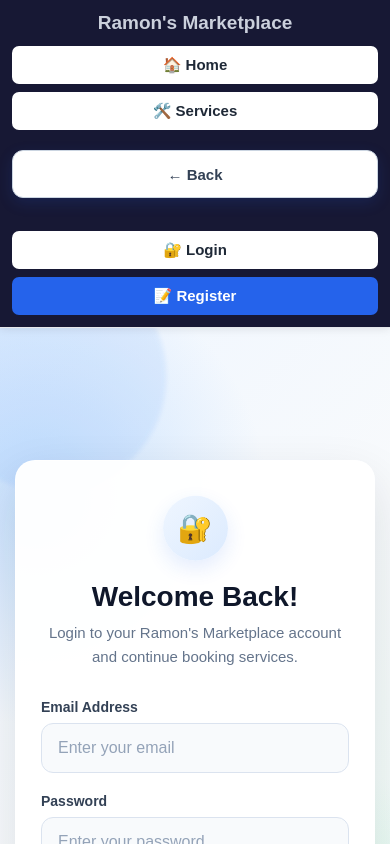
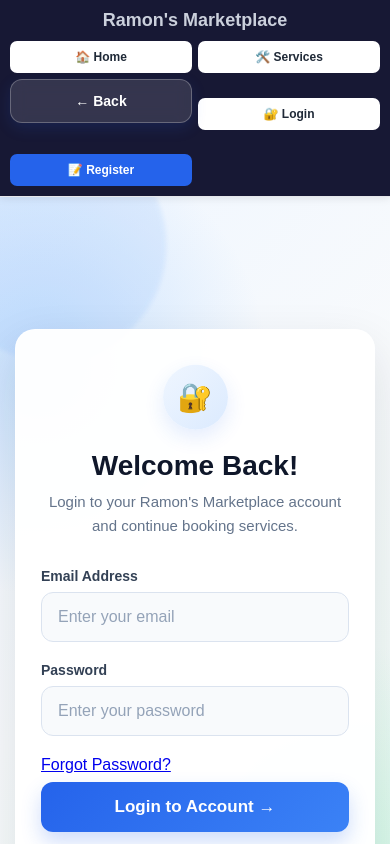
Before and after one commit to waitheravivyanne/Ramon-services, a React app in the folder frontend/: page /login in a window 390 px wide. Shown: the top 844 px of the page. Built offline with nearby package versions, Linux system fonts and the light colour scheme; no server answers; the HTML template or start-up script is replaced by a standard one.

Commit message:
Improve responsive mobile layout

```diff
--- a/frontend/src/App.css
+++ b/frontend/src/App.css
@@ -1,6 +1,6 @@
-
 /* =========================================================
-   GLOBAL RESET
+   RAMON'S SERVICE MARKETPLACE
+   GLOBAL RESPONSIVE FOUNDATION
 ========================================================= */
 
 *,
@@ -11,6 +11,7 @@
 
 html {
   width: 100%;
+  min-width: 0;
   min-height: 100%;
   margin: 0;
   padding: 0;
@@ -19,17 +20,22 @@ html {
 
 body {
   width: 100%;
+  min-width: 0;
   min-height: 100vh;
   margin: 0;
   padding: 0;
+
   font-family: Arial, sans-serif;
-  background: #F5F7FA;
+
+  background: #f5f7fa;
   color: #263238;
+
   overflow-x: hidden;
 }
 
 #root {
   width: 100%;
+  min-width: 0;
   min-height: 100vh;
   margin: 0;
   padding: 0;
@@ -37,12 +43,13 @@ body {
 }
 
 /* =========================================================
-   APP CONTAINER
+   GLOBAL APP CONTAINER
 ========================================================= */
 
 .app-container {
   width: 100%;
   max-width: 100%;
+  min-width: 0;
   min-height: 100vh;
   margin: 0;
   padding: 0;
@@ -50,7 +57,21 @@ body {
 }
 
 /* =========================================================
-   GENERAL ELEMENTS
+   IMPORTANT RESPONSIVE RULE
+========================================================= */
+
+main,
+header,
+footer,
+article,
+aside,
+nav,
+div {
+  min-width: 0;
+}
+
+/* =========================================================
+   TEXT
 ========================================================= */
 
 h1,
@@ -59,11 +80,19 @@ h3,
 h4,
 h5,
 h6,
-p {
+p,
+span,
+a,
+strong,
+small {
   max-width: 100%;
-  overflow-wrap: anywhere;
+  overflow-wrap: break-word;
   word-wrap: break-word;
 }
+
+/* =========================================================
+   MEDIA
+========================================================= */
 
 img,
 video,
@@ -73,44 +102,16 @@ canvas {
   height: auto;
 }
 
-a {
-  max-width: 100%;
-  overflow-wrap: anywhere;
-}
+/* =========================================================
+   FORM ELEMENTS
+========================================================= */
 
 input,
 select,
 textarea {
-  width: 100%;
   max-width: 100%;
   min-width: 0;
   box-sizing: border-box;
-}
-
-/* =========================================================
-   HEADINGS
-========================================================= */
-
-.app-title {
-  width: 100%;
-  max-width: 100%;
-  margin: 20px auto;
-  padding: 0 16px;
-  text-align: center;
-  color: #1565C0;
-  font-size: 40px;
-  line-height: 1.2;
-  overflow-wrap: anywhere;
-}
-
-.app-description {
-  width: 100%;
-  max-width: 800px;
-  margin: 0 auto 20px;
-  padding: 0 16px;
-  text-align: center;
-  color: #546E7A;
-  line-height: 1.6;
 }
 
 /* =========================================================
@@ -119,59 +120,78 @@ textarea {
 
 button {
   max-width: 100%;
+  min-width: 0;
   min-height: 44px;
-  padding: 12px 25px;
-  border: none;
-  border-radius: 8px;
-  background: #2E7D32;
-  color: #FFFFFF;
-  cursor: pointer;
-  font-size: 16px;
+
   box-sizing: border-box;
-}
 
-button:hover {
-  background: #1B5E20;
+  font-family: inherit;
 }
 
 /* =========================================================
-   NAVIGATION
+   LINKS
 ========================================================= */
 
-nav {
-  width: 100%;
-  max-width: 100%;
-  box-sizing: border-box;
-}
-
-.nav-links {
-  display: flex;
-  align-items: center;
-  gap: 15px;
-  flex-wrap: wrap;
+a {
   max-width: 100%;
 }
 
-.nav-links a,
-.nav-links button {
+/* =========================================================
+   DO NOT USE GLOBAL SECTION LAYOUTS
+   Page-specific sections should control their own padding.
+========================================================= */
+
+
+/* =========================================================
+   APP TITLE
+========================================================= */
+
+.app-title {
+  width: 100%;
   max-width: 100%;
-  overflow-wrap: anywhere;
+
+  margin: 20px auto;
+  padding: 0 16px;
+
+  text-align: center;
+
+  color: #1565c0;
+
+  font-size: 40px;
+  line-height: 1.2;
 }
 
+.app-description {
+  width: 100%;
+  max-width: 800px;
+
+  margin: 0 auto 20px;
+  padding: 0 16px;
+
+  text-align: center;
+
+  color: #546e7a;
+
+  line-height: 1.6;
+}
+
+
 /* =========================================================
-   HERO SECTION
+   HERO
 ========================================================= */
 
 .hero {
   width: 100%;
   max-width: 100%;
+  min-width: 0;
+
   box-sizing: border-box;
 }
 
 .hero h1,
 .hero p {
   max-width: 100%;
-  overflow-wrap: anywhere;
+  overflow-wrap: break-word;
 }
 
 .hero h1 {
@@ -182,261 +202,106 @@ nav {
   margin: 0 auto 25px;
 }
 
-/* =========================================================
-   GENERAL SECTIONS
-========================================================= */
-
-section {
-  width: 100%;
-  max-width: 100%;
-  box-sizing: border-box;
-}
 
 /* =========================================================
-   TABLETS
-   481px - 768px
+   TABLET
 ========================================================= */
 
 @media (max-width: 768px) {
 
   .app-title {
     font-size: 32px;
-    line-height: 1.2;
     margin: 16px auto;
-    padding: 0 20px;
+    padding: 0 16px;
   }
 
   .app-description {
     font-size: 15px;
-    padding: 0 20px;
+    padding: 0 16px;
   }
 
-  /* Navigation */
-
-  nav {
-    width: 100%;
-    padding: 10px 15px;
-  }
-
-  .nav-links {
-    width: 100%;
-    justify-content: center;
-    gap: 8px;
-  }
-
-  .nav-links a,
-  .nav-links button {
-    width: auto;
-    max-width: 180px;
-    padding: 10px 18px;
-    font-size: 15px;
-  }
-
-  /* Hero */
-
   .hero {
-    min-height: 500px;
-    height: auto;
-    padding: 60px 20px;
+    min-height: auto;
   }
 
   .hero h1 {
-    width: 100%;
-    max-width: 100%;
-    font-size: clamp(36px, 10vw, 60px);
-    line-height: 1.05;
-    text-align: center;
+    font-size: clamp(30px, 8vw, 48px);
+    line-height: 1.1;
   }
 
   .hero p {
-    width: 100%;
-    max-width: 90%;
-    font-size: 16px;
+    max-width: 100%;
+    font-size: 15px;
     line-height: 1.5;
-    text-align: center;
-  }
-
-  .hero button {
-    max-width: 100%;
-    font-size: 16px;
-    padding: 12px 25px;
-  }
-
-  /* Sections */
-
-  section {
-    width: 100%;
-    padding: 40px 20px;
   }
 }
 
+
 /* =========================================================
-   SMALL PHONES
-   361px - 480px
+   SMALL PHONE
 ========================================================= */
 
 @media (max-width: 480px) {
 
   .app-title {
     font-size: 27px;
-    line-height: 1.25;
-    margin: 15px auto;
+    line-height: 1.2;
+    margin: 14px auto;
     padding: 0 12px;
   }
 
   .app-description {
     font-size: 14px;
     line-height: 1.5;
-    padding: 0 15px;
+    padding: 0 12px;
   }
 
-  /* Navigation */
-
-  nav {
-    padding: 10px 12px;
-  }
-
-  .nav-links {
-    width: 100%;
-    flex-direction: column;
-    align-items: stretch;
-    gap: 8px;
-  }
-
-  .nav-links a,
-  .nav-links button {
-    width: 100%;
-    max-width: 100%;
-    text-align: center;
-    padding: 10px 15px;
-    font-size: 15px;
-  }
-
-  /* Hero */
-
   .hero {
-    min-height: auto;
-    padding: 45px 15px;
+    padding-left: 12px;
+    padding-right: 12px;
   }
 
   .hero h1 {
-    width: 100%;
-    font-size: clamp(30px, 10vw, 44px);
-    line-height: 1.1;
-    margin-bottom: 20px;
-  }
-
-  .hero p {
-    width: 100%;
-    max-width: 100%;
-    font-size: 15px;
-    line-height: 1.5;
-    margin-bottom: 20px;
-  }
-
-  .hero button {
-    width: 100%;
-    max-width: 320px;
-    display: block;
-    margin: 0 auto;
-    padding: 12px 16px;
-    font-size: 15px;
-  }
-
-  /* Sections */
-
-  section {
-    padding: 30px 15px;
-  }
-
-  /* Images */
-
-  img {
-    max-width: 100%;
-    height: auto;
-    display: block;
-  }
-}
-
-/* =========================================================
-   VERY SMALL PHONES
-   360px AND BELOW
-========================================================= */
-
-@media (max-width: 360px) {
-
-  .app-title {
-    font-size: 24px;
-    padding: 0 10px;
-  }
-
-  .app-description {
-    font-size: 13px;
-    padding: 0 12px;
-  }
-
-  nav {
-    padding: 8px 10px;
-  }
-
-  .nav-links a,
-  .nav-links button {
-    width: 100%;
-    max-width: 100%;
-    font-size: 14px;
-    padding: 9px 12px;
-  }
-
-  .hero {
-    padding: 35px 12px;
-  }
-
-  .hero h1 {
-    font-size: clamp(27px, 9vw, 36px);
+    font-size: clamp(26px, 9vw, 40px);
   }
 
   .hero p {
     font-size: 14px;
   }
 
-  .hero button {
-    width: 100%;
+  button {
     max-width: 100%;
-    font-size: 14px;
-  }
-
-  section {
-    padding: 25px 12px;
   }
 }
 
+
 /* =========================================================
-   EXTRA PROTECTION AGAINST MOBILE OVERFLOW
+   VERY SMALL PHONE
+   320px - 360px
 ========================================================= */
 
-@media (max-width: 768px) {
+@media (max-width: 360px) {
 
-  .row,
-  .container,
-  .content,
-  .card,
-  .cards,
-  .grid,
-  .form,
-  .form-container {
-    max-width: 100%;
+  .app-title {
+    font-size: 23px;
+    padding: 0 8px;
   }
 
-  .row,
-  .cards,
-  .grid {
-    flex-wrap: wrap;
+  .app-description {
+    font-size: 13px;
+    padding: 0 8px;
   }
 
-  table {
-    width: 100%;
-    max-width: 100%;
-    display: block;
-    overflow-x: auto;
+  .hero {
+    padding-left: 8px;
+    padding-right: 8px;
+  }
+
+  .hero h1 {
+    font-size: 26px;
+  }
+
+  .hero p {
+    font-size: 13px;
   }
 }
--- a/frontend/src/components/Navbar.jsx
+++ b/frontend/src/components/Navbar.jsx
@@ -6,6 +6,10 @@ function Navbar() {
   const { user, logout } = useAuth();
   const navigate = useNavigate();
   const location = useLocation();
+
+  if (location.pathname === "/") {
+    return null;
+  }
 
   const handleBack = () => {
     // Don't go back if the user is already on the home page
--- a/frontend/src/pages/Payment.jsx
+++ b/frontend/src/pages/Payment.jsx
@@ -774,7 +774,7 @@ const Payment = () => {
 
             <button
               type="button"
-              className="back-button"
+              className="payment-back-button"
               onClick={() =>
                 navigate(-1)
               }
--- a/frontend/src/styles/Navbar.css
+++ b/frontend/src/styles/Navbar.css
@@ -264,34 +264,16 @@
 }
 
 
-/* =====================================
-   MOBILE
-===================================== */
+/* =========================================================
+   RESPONSIVE NAVBAR
+========================================================= */
 
-@media (max-width: 1100px) {
+@media (max-width: 850px) {
 
   .navbar {
-    flex-direction: column;
-
-    align-items: center;
-
-    gap: 12px;
-
-    padding: 15px;
-  }
-
-  .nav-links {
-    width: 100%;
-
-    justify-content: center;
-  }
-}
-
-
-@media (max-width: 650px) {
-
-  .navbar {
-    padding: 12px;
+    flex-wrap: wrap;
+    gap: 10px;
+    padding: 12px 16px;
   }
 
   .logo {
@@ -299,22 +281,87 @@
   }
 
   .nav-links {
+    width: 100%;
+    justify-content: center;
+    flex-wrap: wrap;
+    gap: 6px;
+  }
+
+  .nav-link,
+  .back-button,
+  .logout-button {
+    font-size: 13px;
+    padding: 8px 10px;
+  }
+
+  .welcome-user {
+    font-size: 13px;
+    white-space: normal;
+    text-align: center;
+  }
+}
+
+
+@media (max-width: 600px) {
+
+  .navbar {
+    padding: 10px;
+  }
+
+  .logo {
+    width: 100%;
+    text-align: center;
+    font-size: 18px;
+    white-space: normal;
+  }
+
+  .nav-links {
+    width: 100%;
+    display: grid;
+    grid-template-columns: repeat(2, minmax(0, 1fr));
+    gap: 6px;
+  }
+
+  .nav-link,
+  .back-button,
+  .logout-button {
+    width: 100%;
+    max-width: 100%;
+    min-width: 0;
+
+    padding: 9px 7px;
+
+    font-size: 12px;
+    white-space: normal;
+    text-align: center;
+  }
+
+  .welcome-user {
+    width: 100%;
+    padding: 6px;
+  }
+}
+
+
+@media (max-width: 360px) {
+
+  .navbar {
+    padding: 8px;
+  }
+
+  .nav-links {
+    grid-template-columns: 1fr 1fr;
     gap: 5px;
   }
 
   .nav-link,
   .back-button,
   .logout-button {
-    font-size: 12px;
-
-    padding: 8px 9px;
+    font-size: 11px;
+    padding: 8px 5px;
   }
 
-  .welcome-user {
-    width: 100%;
-
-    justify-content: center;
-
-    font-size: 13px;
+  .logo {
+    font-size: 17px;
   }
 }
--- a/frontend/src/styles/Payment.css
+++ b/frontend/src/styles/Payment.css
@@ -513,7 +513,7 @@
    BACK BUTTON
 ========================================================= */
 
-.back-button {
+.payment-back-button {
   width: 100%;
   min-height: 48px;
   margin-top: 12px;
@@ -629,87 +629,127 @@
   }
 }
 
-@media (max-width: 650px) {
+@media (max-width: 450px) {
+
   .payment-page {
-    padding: 25px 14px 50px;
+    width: 100%;
+    min-width: 0;
+    padding: 14px 8px 35px;
+  }
+
+  .payment-container {
+    width: 100%;
+    min-width: 0;
   }
 
   .payment-header h1 {
-    font-size: 28px;
+    font-size: 23px;
+  }
+
+  .payment-header p {
+    font-size: 13px;
   }
 
   .payment-card,
   .payment-summary {
-    padding: 20px;
-    border-radius: 16px;
+    width: 100%;
+    min-width: 0;
+    padding: 14px 12px;
+    border-radius: 14px;
   }
 
   .payment-method {
-    padding: 14px;
+    width: 100%;
+    min-width: 0;
+    padding: 12px 10px;
+    gap: 9px;
   }
 
   .payment-method-icon {
-    width: 43px;
-    height: 43px;
+    width: 38px;
+    height: 38px;
+    min-width: 38px;
+    font-size: 17px;
+  }
+
+  .payment-method-info {
+    min-width: 0;
+  }
+
+  .payment-method-info strong,
+  .payment-method-info span {
+    overflow-wrap: anywhere;
+    word-break: break-word;
   }
 
   .till-box {
-    align-items: flex-start;
-    flex-direction: column;
-  }
-
-  .copy-till-button {
     width: 100%;
+    min-width: 0;
+    padding: 13px;
   }
 
   .till-number {
-    font-size: 24px;
+    font-size: 20px;
+    letter-spacing: 0.5px;
+    overflow-wrap: anywhere;
   }
 
-  .card-form-grid {
-    grid-template-columns: 1fr;
+  .summary-row,
+  .summary-total {
+    min-width: 0;
+    gap: 8px;
   }
 
-  .card-form-group.full-width {
-    grid-column: auto;
+  .summary-row > *,
+  .summary-total > * {
+    min-width: 0;
+    overflow-wrap: anywhere;
+  }
+
+  .summary-total span:last-child {
+    font-size: 20px;
+    white-space: nowrap;
+  }
+
+  .payment-submit-button,
+  .payment-back-button {
+    width: 100%;
+    max-width: 100%;
+    white-space: normal;
   }
 }
 
-@media (max-width: 450px) {
+
+@media (max-width: 360px) {
+
   .payment-page {
-    padding: 18px 10px 40px;
-  }
-
-  .payment-header h1 {
-    font-size: 24px;
-  }
-
-  .payment-header p {
-    font-size: 14px;
+    padding-left: 6px;
+    padding-right: 6px;
   }
 
   .payment-card,
   .payment-summary {
-    padding: 16px;
+    padding: 12px 10px;
   }
 
-  .payment-method-info strong {
-    font-size: 14px;
+  .payment-header h1 {
+    font-size: 21px;
   }
 
-  .payment-method-info span {
-    font-size: 12px;
+  .payment-method {
+    padding: 10px 8px;
   }
 
-  .till-number {
-    font-size: 22px;
+  .payment-method-icon {
+    width: 34px;
+    height: 34px;
+    min-width: 34px;
   }
 
   .summary-total span:last-child {
-    font-size: 22px;
+    font-size: 18px;
   }
 }
-
 /* =========================================================
    ACCESSIBILITY
 ========================================================= */
```
Also changed, not shown: frontend/src/styles/Checkout.css (+86 -12 lines).
